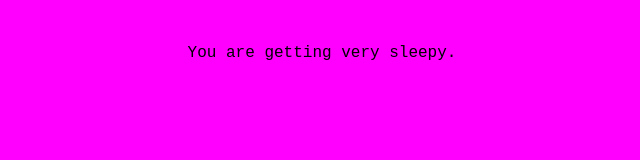
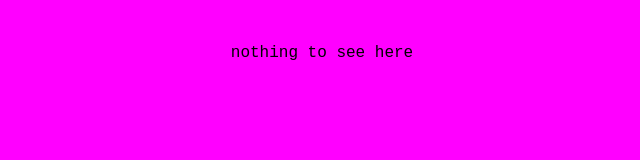
Before and after one commit to jakeos/jakeos.github.io, a plain HTML site: page index.html in a window 1280 px wide. Shown: the whole page, without its empty margins (318-958 px from the left). Drawn offline with Linux system fonts and the light colour scheme.

Commit message:
master: these arent the droids youre looking for

```diff
--- a/index.html
+++ b/index.html
@@ -16,6 +16,6 @@
     </style>
 </head>
 <body>
-        <p>You are getting very sleepy.</p>
+    <p>nothing to see here</p>
 </body>
 </html>
```
